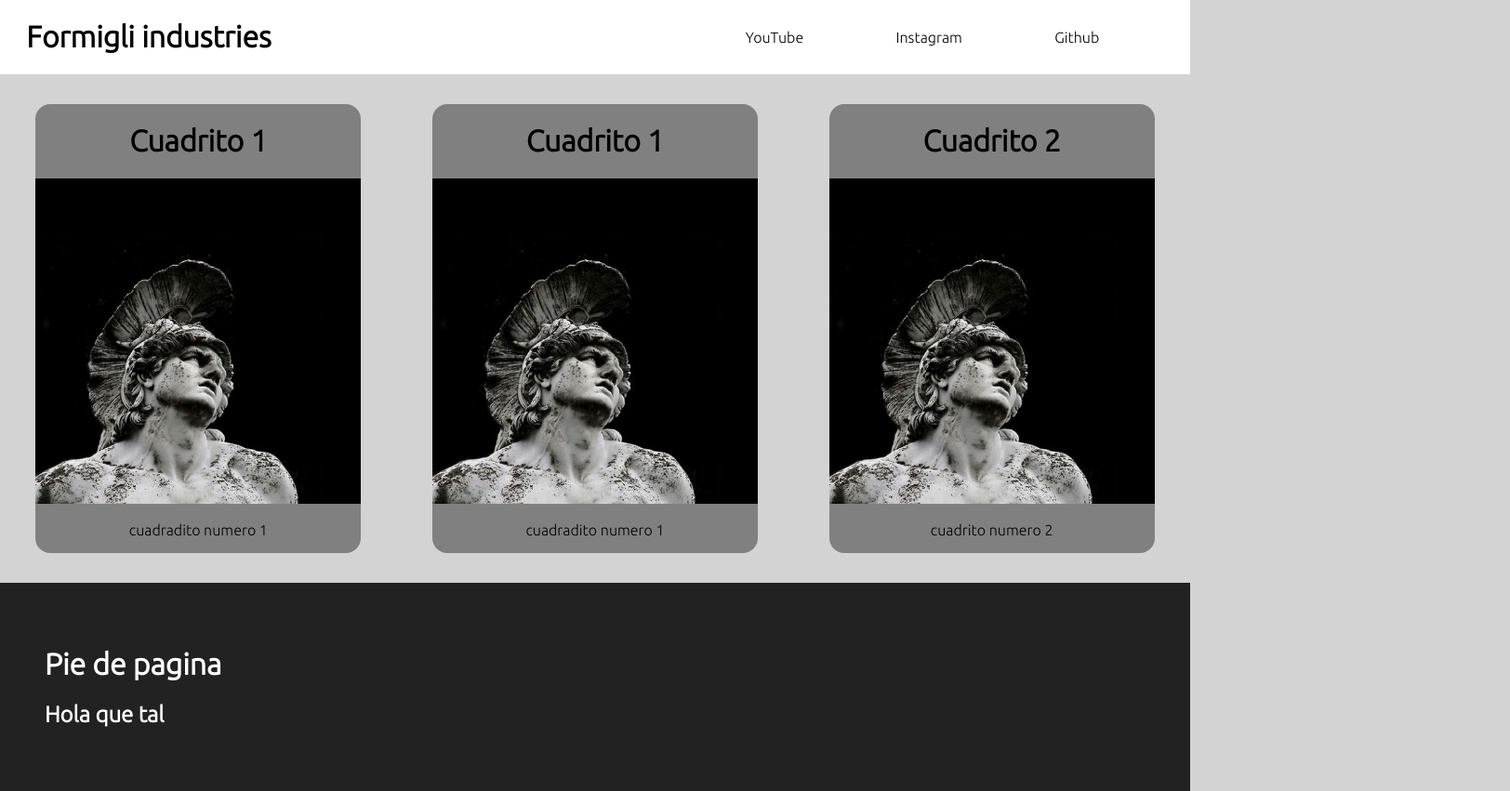
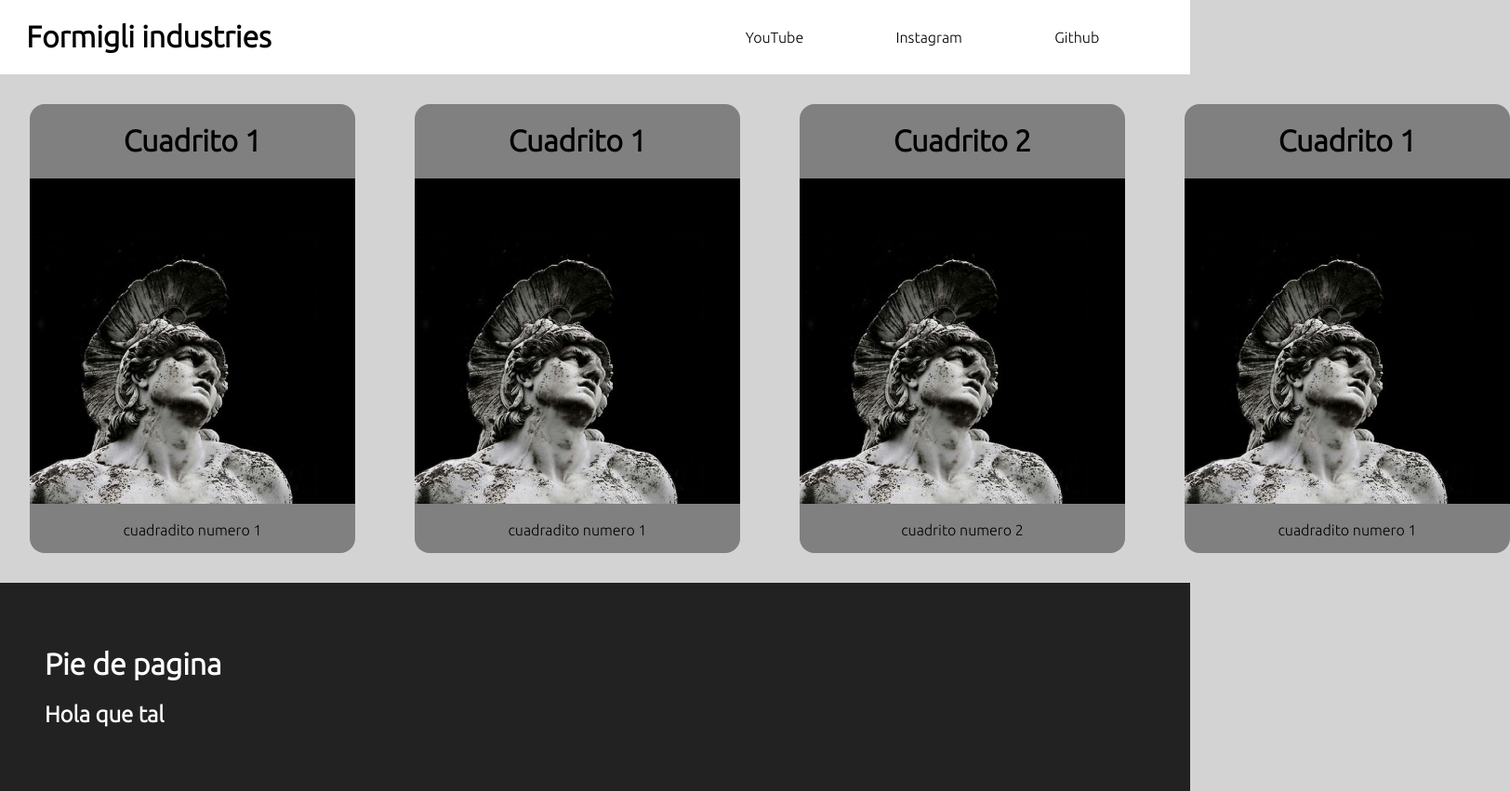
Before and after one commit to Lfformigli/Pagina-de-pruba-flex, a plain HTML site: page index.html in a window 1280 px wide. Shown: the whole page at 93% size, 1624 px wide, since content can reach past the window. Drawn offline with Linux system fonts and the light colour scheme.

Commit message:
cajita extra

```diff
--- a/index.html
+++ b/index.html
@@ -33,6 +33,11 @@
             <img src="img1.jpg" alt="escultura" width="350px" height="350px">
             <p>cuadrito numero 2</p>
         </div>
+        <div class="Contenedor">
+            <h1 class="Tituloarticulo"> Cuadrito 1</h1>
+            <img src="img1.jpg" alt="escultura" width="350px" height="350px">
+            <p>cuadradito numero 1</p>
+        </div>
     </div>
     <footer>
         <h1>Pie de pagina</h1>
```
